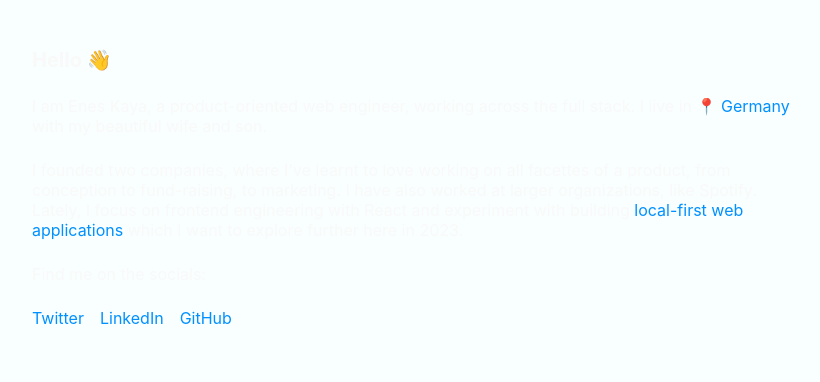
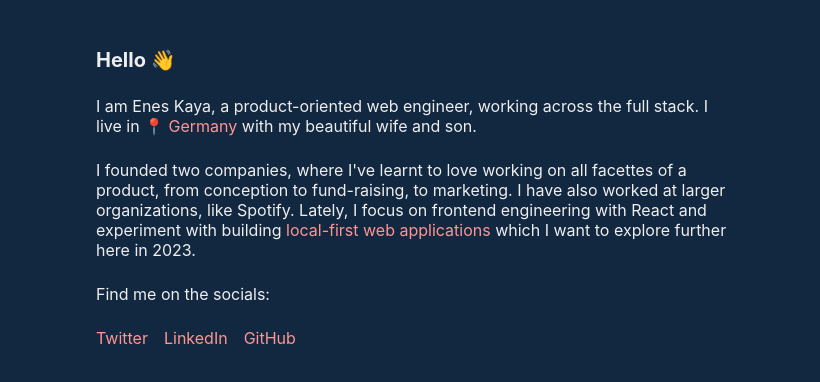
Before and after one commit to eneskaya/eneskaya.dev, a Gatsby site: page / in a window 1280 px wide. Shown: the whole page, without its empty margins (224-1044 px from the left). Built offline with nearby package versions, Linux system fonts and the light colour scheme; Gatsby itself is replaced by a stand-in of ours.

Commit message:
change colors

```diff
--- a/src/layout/main.tsx
+++ b/src/layout/main.tsx
@@ -4,7 +4,6 @@ import { globalStyles, styled } from "./theme";
 const Main = styled("main", {
   margin: "0 auto",
   padding: 0,
-  color: "$primaryText",
 });
 
 interface MainLayoutProps extends React.HTMLAttributes<HTMLDivElement> {
--- a/src/layout/theme.ts
+++ b/src/layout/theme.ts
@@ -13,15 +13,14 @@ import {
 
 import { createStitches } from "@stitches/react";
 
-const { styled, createTheme, globalCss, getCssText } = createStitches({
+const { styled, globalCss, getCssText } = createStitches({
   theme: {
     colors: {
-      ...gray,
-      ...blue,
-      ...red,
-      ...green,
-      ...sky,
-      primaryText: gray.gray4,
+      ...grayDark,
+      ...blueDark,
+      ...redDark,
+      ...greenDark,
+      ...skyDark,
     },
     space: {
       xs: "0.25rem",
@@ -48,20 +47,9 @@ const { styled, createTheme, globalCss, getCssText } = createStitches({
   },
 });
 
-const darkTheme = createTheme("dark-theme", {
-  colors: {
-    ...grayDark,
-    ...blueDark,
-    ...redDark,
-    ...greenDark,
-    ...skyDark,
-    primaryText: gray.gray2,
-  },
-});
-
 const globalStyles = globalCss({
-  body: { backgroundColor: "$sky1", color: "gray1" },
-  a: { color: "$blue9", textDecoration: "none" },
+  body: { backgroundColor: "$sky3", color: "$gray12" },
+  a: { color: "$red11", textDecoration: "none" },
   "*": {
     margin: 0,
     padding: 0,
@@ -73,4 +61,4 @@ const globalStyles = globalCss({
   },
 });
 
-export { darkTheme, styled, globalStyles, getCssText };
+export { styled, globalStyles, getCssText };
--- a/src/pages/index.tsx
+++ b/src/pages/index.tsx
@@ -2,11 +2,11 @@ import * as React from "react";
 import type { HeadFC, PageProps } from "gatsby";
 
 import { MainLayout } from "../layout/main";
-import { darkTheme, styled } from "../layout/theme";
+import { styled } from "../layout/theme";
 
 const Section = styled("section", {
   margin: "0 auto",
-  maxWidth: "$md",
+  maxWidth: "$sm",
   marginTop: "$lg",
   padding: "$sm",
 });
@@ -29,7 +29,7 @@ const SocialContainer = styled("div", {
 
 const IndexPage: React.FC<PageProps> = () => {
   return (
-    <MainLayout className={darkTheme}>
+    <MainLayout>
       <Section>
         <H1>Hello 👋</H1>
         <Paragraph>
@@ -61,7 +61,6 @@ export default IndexPage;
 
 export const Head: HeadFC = () => (
   <>
-    <body className={darkTheme} />
-    <title>Enes Kaya | Software Engineering</title>
+    <title>Enes Kaya</title>
   </>
 );
```
